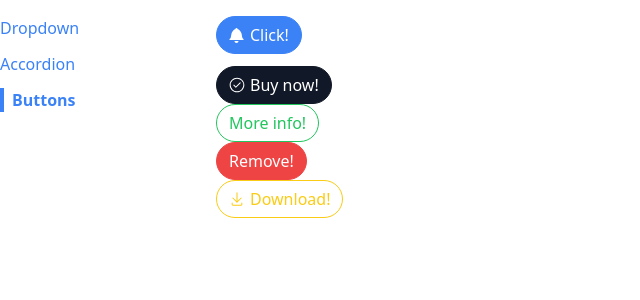
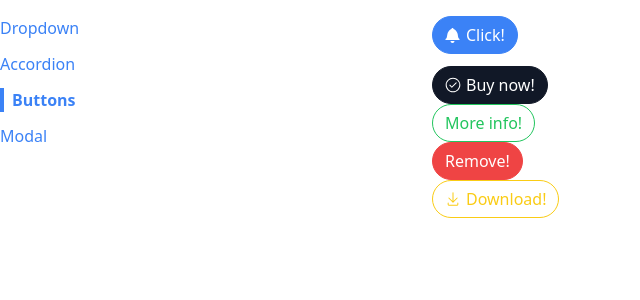
Before and after one commit to Janowoj/simple-components, a React (Create React App) app: page /buttons in a window 1280 px wide. Shown: the top 300 px of the page, without its empty margins (0-640 px from the left). Built offline with nearby package versions, Linux system fonts and the light colour scheme.

Commit message:
added Modal.js to the components folder, created ModalPage, added route to App.js and link to Sidebar.js

```diff
--- a/src/App.js
+++ b/src/App.js
@@ -3,12 +3,13 @@ import Route from "./components/Route";
 import AccordionPage from "./pages/AccordionPage";
 import DropdownPage from "./pages/DropdownPage";
 import ButtonPage from "./pages/ButtonPage";
+import ModalPage from "./pages/ModalPage";
 
 function App() {
     return (
-        <div className="container mx-auto grid grid-cols-6 gap-4 mt-4">
+        <div className="container mx-auto grid grid-cols-3 gap-4 m-4">
             <Sidebar />
-            <div className="col-span-5">
+            <div className="col-span-2">
                 <Route path='/accordion'>
                     <AccordionPage />
                 </Route>
@@ -18,6 +19,9 @@ function App() {
                 <Route path='/buttons'>
                     <ButtonPage />
                 </Route>
+                <Route path='/modal'>
+                    <ModalPage />
+                </Route>
             </div>
         </div>
     )
--- /dev/null
+++ b/src/components/Modal.js
@@ -0,0 +1,7 @@
+function Modal() {
+    return <div>
+        Modal
+    </div>
+}
+
+export default Modal;
--- a/src/components/Sidebar.js
+++ b/src/components/Sidebar.js
@@ -6,6 +6,7 @@ function Sidebar() {
         { label: 'Dropdown', path: '/' },
         { label: 'Accordion', path: '/accordion' },
         { label: 'Buttons', path: '/buttons' },
+        { label: 'Modal', path: '/modal' },
     ];
 
     const renderedLinks = links.map((link) => {
--- /dev/null
+++ b/src/pages/ModalPage.js
@@ -0,0 +1,11 @@
+import Modal from "../components/Modal";
+
+function ModalPage() {
+    return (
+        <div>
+            <Modal />
+        </div>
+    )
+}
+
+export default ModalPage;
```
Also changed, not shown: 1 other file (tests, documents, lock files or other folders).
